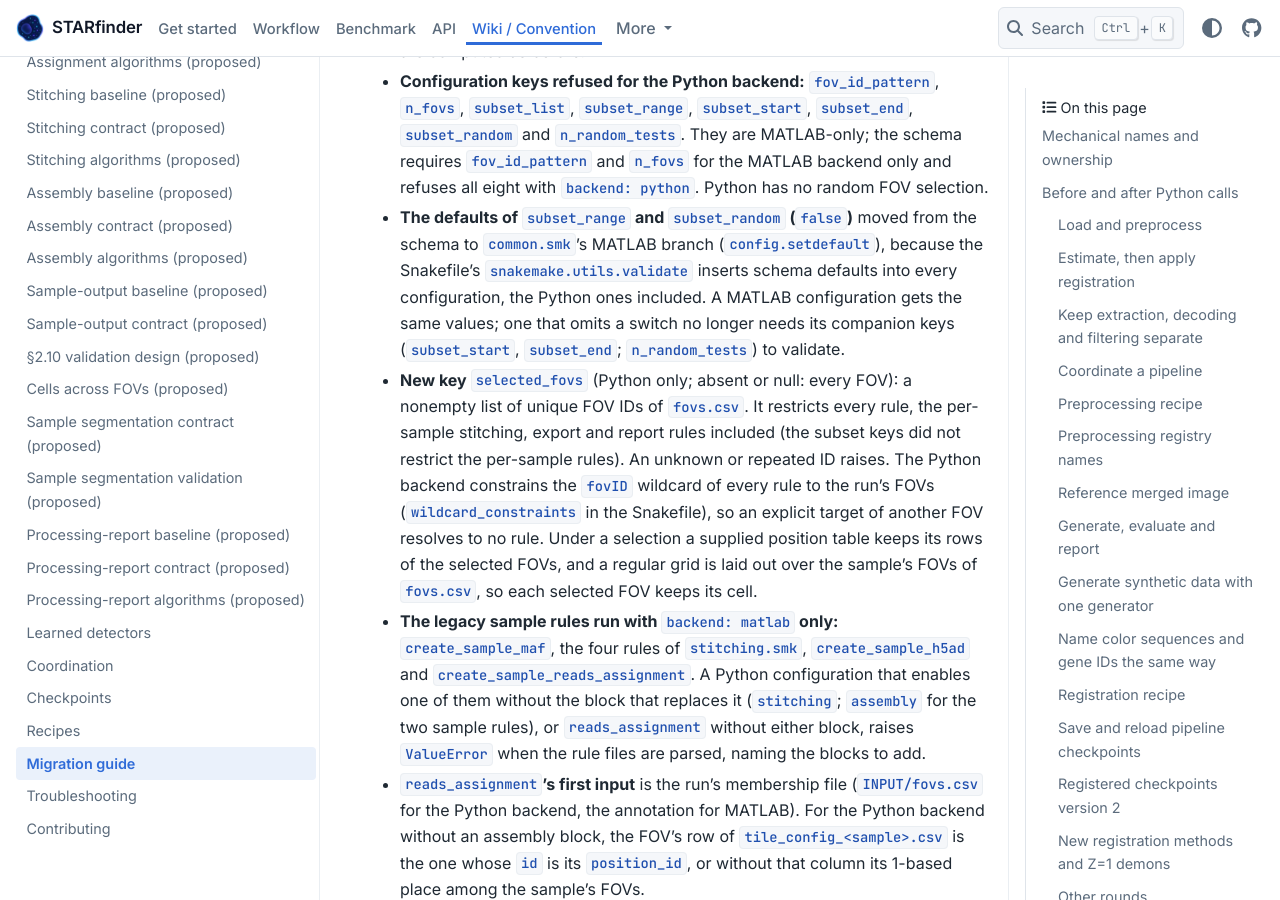
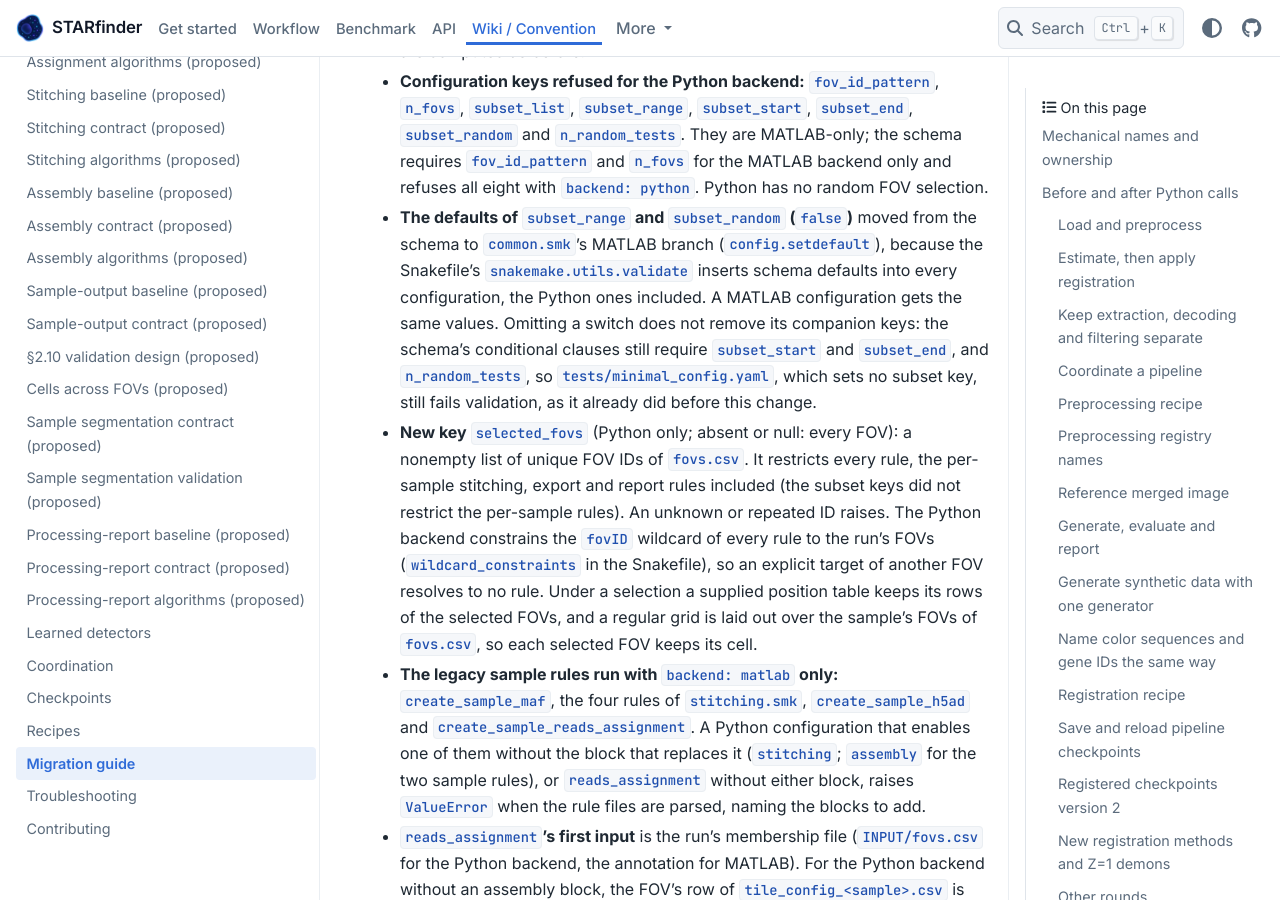
Before and after one commit to wanglab-broad/starfinder, a Sphinx documentation site: the page built from docs/migration.md, in a window 1280 px wide and 900 px high, scrolled down 70256 px. Built offline with Sphinx 7.4.7 and the PyData theme 0.15.4, drawn with Linux system fonts in a browser that asks for light colours.

Commit message:
fix(w-570): address review findings (let Python workflow…)
Both review findings are repaired, following the operator's note
R-20261024T193317Z-c5192e4e. (1) A new saved comparison validates 169
configurations with both the real snakemake.utils.validate (Snakemake
9.15.0; the pinned 7.32.4 is not available on this host) and the
regression test's validator. The configurations are the three examples,
every Python configuration the test helper can produce (now all 144
route combinations, 153 in total), all 8 refused keys across the four
groups, tests/minimal_config.yaml and tests/tissue_2D_test.yaml as
written, and the test's MATLAB variants. There are 0 …

Linear-Issue: W-570

```diff
--- a/docs/migration.md
+++ b/docs/migration.md
@@ -2104,9 +2104,10 @@ change has no alias, no dual read and no dual search.
 * **The defaults of `subset_range` and `subset_random` (`false`)** moved from the schema to
   `common.smk`'s MATLAB branch (`config.setdefault`), because the Snakefile's
   `snakemake.utils.validate` inserts schema defaults into every configuration, the Python
-  ones included. A MATLAB configuration gets the same values; one that omits a switch no
-  longer needs its companion keys (`subset_start`, `subset_end`; `n_random_tests`) to
-  validate.
+  ones included. A MATLAB configuration gets the same values. Omitting a switch does not
+  remove its companion keys: the schema's conditional clauses still require `subset_start`
+  and `subset_end`, and `n_random_tests`, so `tests/minimal_config.yaml`, which sets no
+  subset key, still fails validation, as it already did before this change.
 * **New key `selected_fovs`** (Python only; absent or null: every FOV): a nonempty list of
   unique FOV IDs of `fovs.csv`. It restricts every rule, the per-sample stitching, export
   and report rules included (the subset keys did not restrict the per-sample rules). An
```
Also changed, not shown: docs/workflow-configuration.md (+4 -2 lines), 1 other file.
